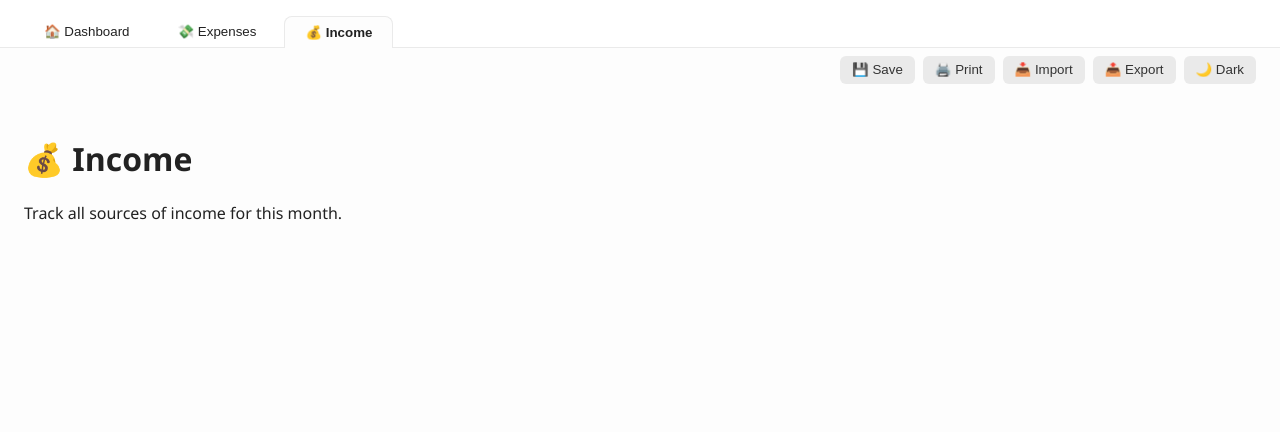
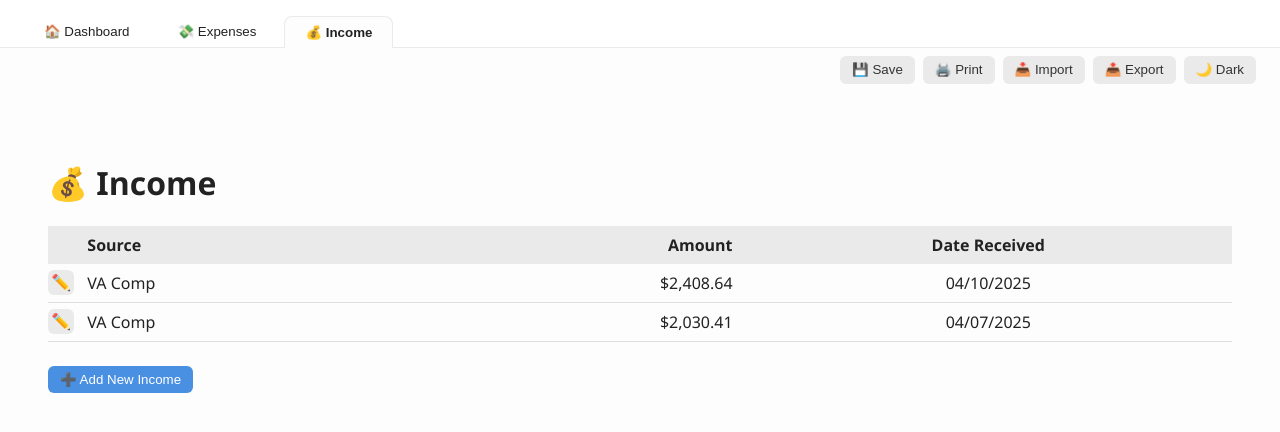
Before and after one commit to flipzoid82/budget-tracker-v3, a React (Vite) app: page /income in a window 1280 px wide. Shown: the top 432 px of the page. Built offline with nearby package versions, Linux system fonts and the light colour scheme.

Commit message:
v3.04 - Synced IncomePage with ExpensesPage layout and styling

```diff
--- a/src/pages/ExpensesPage.jsx
+++ b/src/pages/ExpensesPage.jsx
@@ -102,7 +102,7 @@ const ExpensesPage = () => {
               const isPaid = !!item.paidDate;
               return (
                 <tr key={index} style={{ borderBottom: "1px solid #ddd" }}>
-                  <td style={{ position: "relative", textAlign: "center" }}>
+                  <td style={{ paddingLeft: "0rem", display: "flex", alignItems: "center", position: "relative", textAlign: "center" }}>
                     <button
                       onClick={() => toggleMenu(index)}
                       className="btn btn-muted"
--- a/src/pages/IncomePage.jsx
+++ b/src/pages/IncomePage.jsx
@@ -1,8 +1,145 @@
+import { useState, useRef, useEffect } from "react";
+import { useBudget } from "../core/BudgetProvider";
+import { formatCurrency } from "../utils/formatCurrency";
+import PromptModal from "../modals/PromptModal";
+
 const IncomePage = () => {
+  const { state, dispatch } = useBudget();
+  const [menuIndex, setMenuIndex] = useState(null);
+  const [prompt, setPrompt] = useState({ show: false, label: "", initialValue: "", onSubmit: null });
+  const [showAdd, setShowAdd] = useState(false);
+  const menuRef = useRef(null);
+
+  const [newIncome, setNewIncome] = useState({ source: "", amount: "", date: "" });
+  const monthData = state.months[state.currentMonth] || {};
+  const income = monthData.income || [];
+
+  const toggleMenu = (index) => {
+    setMenuIndex(prev => (prev === index ? null : index));
+  };
+
+  const updateField = (index, field, value) => {
+    const updated = [...income];
+    updated[index][field] = value;
+    dispatch({ type: "UPDATE_MONTH_DATA", payload: { ...monthData, income: updated } });
+  };
+
+  const handleAddIncome = () => {
+    const { source, amount, date } = newIncome;
+    if (!source.trim() || !amount.toString().trim() || !date.trim()) {
+      alert("Source, date, and amount are required.");
+      return;
+    }
+    const updated = [...income, { ...newIncome, amount: parseFloat(amount) }];
+    dispatch({ type: "UPDATE_MONTH_DATA", payload: { ...monthData, income: updated } });
+    setNewIncome({ source: "", amount: "", date: "" });
+    setShowAdd(false);
+  };
+
+  useEffect(() => {
+    const handleClickOutside = (e) => {
+      if (menuRef.current && !menuRef.current.contains(e.target)) {
+        setMenuIndex(null);
+      }
+    };
+    document.addEventListener("mousedown", handleClickOutside);
+    return () => document.removeEventListener("mousedown", handleClickOutside);
+  }, []);
+
   return (
-    <div>
+    <div style={{ padding: "1.5rem" }}>
       <h1>💰 Income</h1>
-      <p>Track all sources of income for this month.</p>
+      <div className="table-container">
+        <table style={{ width: "100%", borderCollapse: "collapse" }}>
+          <thead>
+            <tr style={{ background: "var(--color-muted)", color: "var(--color-text)", fontWeight: "600" }}>
+              <th style={{ width: "1px", padding: "0.5rem 0.75rem", textAlign: "left" }}></th>
+              <th style={{ padding: "0.5rem 0.75rem", textAlign: "left" }}>Source</th>
+              <th style={{ padding: "0.5rem 0.75rem", textAlign: "right" }}>Amount</th>
+              <th style={{ padding: "0.5rem 0.75rem", textAlign: "center" }}>Date Received</th>
+            </tr>
+          </thead>
+          <tbody>
+            {income.map((item, index) => (
+              <tr key={index} style={{ borderBottom: "1px solid #ddd", minHeight: "40px" }}>
+                <td style={{ paddingLeft: "0rem", width: "1px" }}>
+                  <button
+                    onClick={() => toggleMenu(index)}
+                    className="btn btn-muted"
+                    style={{ padding: "0.2rem", fontSize: "1rem" }}
+                  >
+                    ✏️
+                  </button>
+                  {menuIndex === index && (
+                    <div
+                      ref={menuRef}
+                      style={{
+                        position: "absolute",
+                        top: "100%",
+                        left: "0",
+                        background: "var(--color-surface)",
+                        color: "var(--color-text)",
+                        border: "1px solid var(--color-muted)",
+                        borderRadius: "6px",
+                        padding: "0.5rem",
+                        boxShadow: "0 2px 6px rgba(0,0,0,0.1)",
+                        zIndex: 100,
+                        minWidth: "140px"
+                      }}
+                    >
+                      <button className="dropdown-button" onClick={() => {
+                        setPrompt({ show: true, label: "Edit Source", initialValue: item.source, onSubmit: (val) => {
+                          updateField(index, "source", val); setPrompt({ show: false });
+                        }});
+                      }}>Edit Source</button><br />
+                      <button className="dropdown-button" onClick={() => {
+                        setPrompt({ show: true, label: "Edit Amount", initialValue: item.amount, onSubmit: (val) => {
+                          updateField(index, "amount", parseFloat(val)); setPrompt({ show: false });
+                        }});
+                      }}>Edit Amount</button><br />
+                      <button className="dropdown-button" onClick={() => {
+                        setPrompt({ show: true, label: "Edit Date", initialValue: item.date, onSubmit: (val) => {
+                          updateField(index, "date", val); setPrompt({ show: false });
+                        }});
+                      }}>Edit Date</button>
+                    </div>
+                  )}
+                </td>
+                <td style={{ padding: "0.5rem 0.75rem" }}>{item.source}</td>
+                <td style={{ padding: "0.5rem 0.75rem", textAlign: "right" }}>{formatCurrency(item.amount)}</td>
+                <td style={{ padding: "0.5rem 0.75rem", textAlign: "center" }}>{item.date}</td>
+              </tr>
+            ))}
+          </tbody>
+        </table>
+      </div>
+
+      <div className="centered" style={{ marginTop: "1.5rem" }}>
+        <button className="btn btn-primary" onClick={() => setShowAdd(true)}>➕ Add New Income</button>
+      </div>
+
+      {showAdd && (
+        <div className="card" style={{ marginTop: "1rem" }}>
+          <h3>Add New Income</h3>
+          <input className="input" placeholder="Source *" value={newIncome.source} onChange={(e) => setNewIncome({ ...newIncome, source: e.target.value })} />
+          <input className="input" placeholder="Amount *" value={newIncome.amount} onChange={(e) => setNewIncome({ ...newIncome, amount: e.target.value })} />
+          <input className="input" placeholder="Date Received (MM/DD/YYYY) *" value={newIncome.date} onChange={(e) => setNewIncome({ ...newIncome, date: e.target.value })} />
+          <div style={{ marginTop: "1rem" }}>
+            <button className="btn btn-primary" onClick={handleAddIncome}>Save</button>
+            <button className="btn btn-muted" onClick={() => setShowAdd(false)} style={{ marginLeft: "0.5rem" }}>Cancel</button>
+          </div>
+        </div>
+      )}
+
+      {prompt.show && (
+        <PromptModal
+          title="Edit Field"
+          label={prompt.label}
+          initialValue={prompt.initialValue}
+          onSubmit={prompt.onSubmit}
+          onClose={() => setPrompt({ show: false })}
+        />
+      )}
     </div>
   );
 };
```
